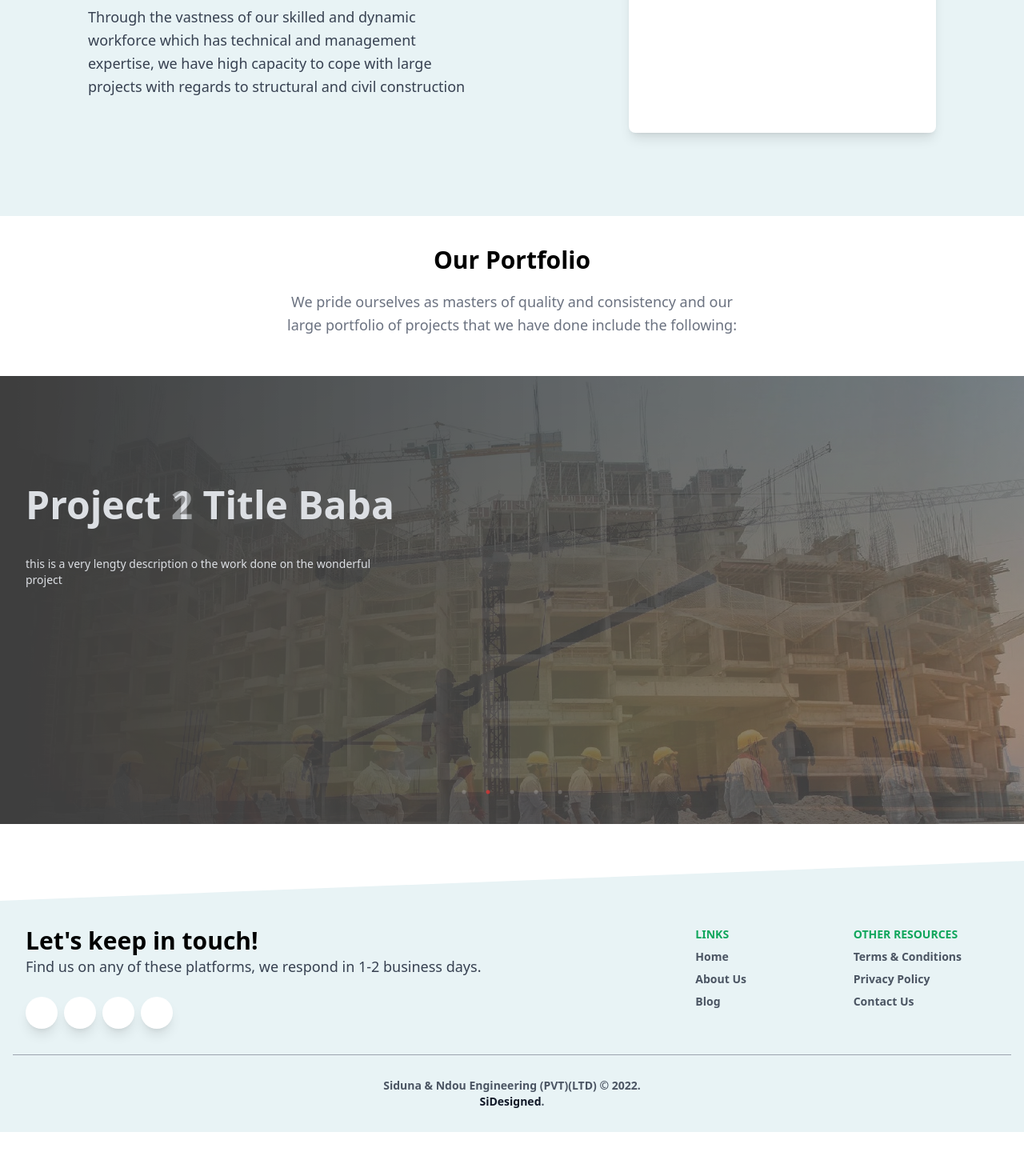
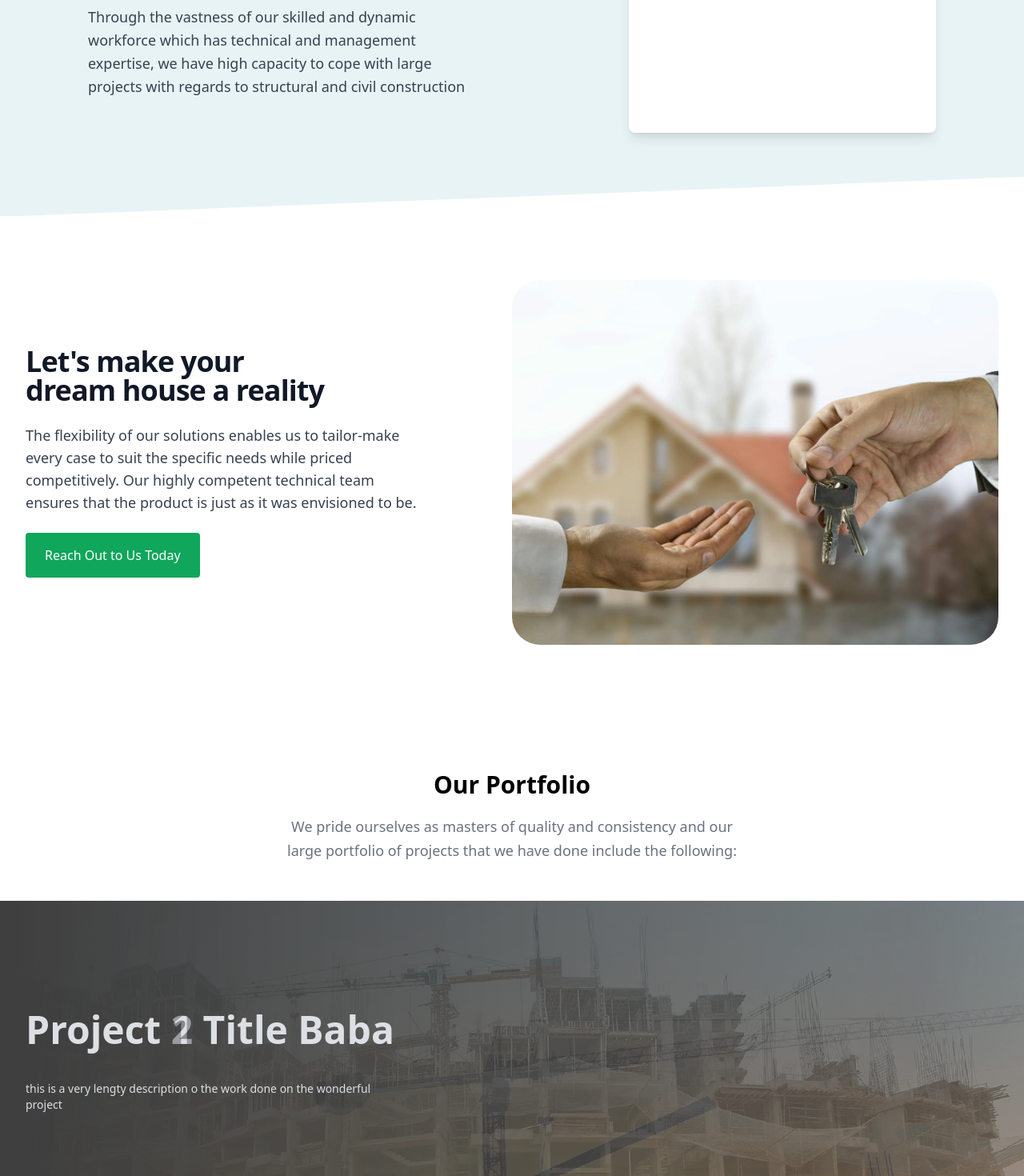
Before and after one commit to sn-eng/website, a React (Create React App) app: page / in a window 1280 px wide. Shown: the part 1330-2800 px from the top of the page at 80% size. Before the commit the page ends 2745 px from the top, so only its background shows below. Built offline with nearby package versions, Linux system fonts and the light colour scheme.

Commit message:
home page finalised

```diff
--- a/src/components/footer/index.tsx
+++ b/src/components/footer/index.tsx
@@ -5,8 +5,8 @@ function Footer() {
     return (
         <footer className='relative bg-[#e8f3f5] pt-8 pb-6'>
             <div
-                className='bottom-auto top-0 left-0 right-0 w-full absolute pointer-events-none overflow-hidden -mt-20'
-                style={{ height: '80px' }}
+                className='bottom-auto top-0 left-0 right-0 w-full absolute pointer-events-none overflow-hidden -mt-[60px]'
+                style={{ height: '60px' }}
             >
                 <svg
                     className='absolute bottom-0 overflow-hidden'
@@ -68,7 +68,6 @@ function Footer() {
                                 </span>
                                 <ul className='list-unstyled'>
                                     <li>
-                                        <li>
                                         <Link
                                             className='text-gray-600 hover:text-[#10a65c] font-semibold block pb-2 text-sm'
                                             to=''
@@ -76,6 +75,7 @@ function Footer() {
                                             Home
                                         </Link>
                                     </li>
+                                    <li>
                                         <Link
                                             className='text-gray-600 hover:text-[#10a65c] font-semibold block pb-2 text-sm'
                                             to='about'
--- a/src/content/about/Management.tsx
+++ b/src/content/about/Management.tsx
@@ -47,6 +47,11 @@ const Management = () => {
                                             Financials
                                         </div>
                                         <div className='mt-6 flex justify-evenly h-10 mb-4'>
+                                            <a
+                                                href='https://www.linkedin.com/in/thabo-ndou-9284a012b/'
+                                                target='_blank'
+                                                rel='noreferrer'
+                                            >
                                                 <button
                                                     className='text-[#0077b5] w-8 hover:opacity-[80%] h-8'
                                                     type='button'
@@ -61,6 +66,12 @@ const Management = () => {
                                                         />
                                                     </svg>
                                                 </button>
+                                            </a>
+                                            <a
+                                                href='https://wa.me/263779545726'
+                                                target='_blank'
+                                                rel='noreferrer'
+                                            >
                                                 <button
                                                     className='text-[#128c7e] w-8 hover:opacity-[80%] h-8 rounded-full outline-none focus:outline-none mr-1 mb-1'
                                                     type='button'
@@ -75,6 +86,7 @@ const Management = () => {
                                                         />
                                                     </svg>
                                                 </button>
+                                            </a>
                                         </div>
                                     </div>
                                 </div>
@@ -108,6 +120,11 @@ const Management = () => {
                                             CEO
                                         </div>
                                         <div className='mt-6 flex justify-evenly h-10 mb-4'>
+                                            <a
+                                                href='https://www.linkedin.com/in/melissa-yevai-sidindi/'
+                                                target='_blank'
+                                                rel='noreferrer'
+                                            >
                                                 <button
                                                     className='text-[#0077b5] w-8 hover:opacity-[80%] h-8'
                                                     type='button'
@@ -122,6 +139,12 @@ const Management = () => {
                                                         />
                                                     </svg>
                                                 </button>
+                                            </a>
+                                            <a
+                                                href='https://wa.me/263778836553'
+                                                target='_blank'
+                                                rel='noreferrer'
+                                            >
                                                 <button
                                                     className='text-[#128c7e] w-8 hover:opacity-[80%] h-8 rounded-full outline-none focus:outline-none mr-1 mb-1'
                                                     type='button'
@@ -136,6 +159,7 @@ const Management = () => {
                                                         />
                                                     </svg>
                                                 </button>
+                                            </a>
                                         </div>
                                     </div>
                                 </div>
@@ -169,6 +193,11 @@ const Management = () => {
                                             Operations
                                         </div>
                                         <div className='mt-6 flex justify-evenly h-10 mb-4'>
+                                            <a
+                                                href='https://www.linkedin.com/in/munaashe/'
+                                                target='_blank'
+                                                rel='noreferrer'
+                                            >
                                                 <button
                                                     className='text-[#0077b5] w-8 hover:opacity-[80%] h-8'
                                                     type='button'
@@ -183,6 +212,12 @@ const Management = () => {
                                                         />
                                                     </svg>
                                                 </button>
+                                            </a>
+                                            <a
+                                                href='https://wa.me/27685229708'
+                                                target='_blank'
+                                                rel='noreferrer'
+                                            >
                                                 <button
                                                     className='text-[#128c7e] w-8 hover:opacity-[80%] h-8 rounded-full outline-none focus:outline-none mr-1 mb-1'
                                                     type='button'
@@ -197,6 +232,7 @@ const Management = () => {
                                                         />
                                                     </svg>
                                                 </button>
+                                            </a>
                                         </div>
                                     </div>
                                 </div>
--- a/src/content/about/Services.tsx
+++ b/src/content/about/Services.tsx
@@ -218,16 +218,16 @@ const Services = () => {
                             y2='-418.681'
                             gradientUnits='userSpaceOnUse'
                         >
-                            <stop stop-color='#e8f3f5' stop-opacity='1' />
+                            <stop stopColor='#e8f3f5' stopOpacity='1' />
                             <stop
                                 offset='1'
-                                stop-color='#e8f3f5'
-                                stop-opacity='0'
+                                stopColor='#e8f3f5'
+                                stopOpacity='0'
                             />
                             <stop
                                 offset='1'
-                                stop-color='#F5F2FD'
-                                stop-opacity='0.096144'
+                                stopColor='#F5F2FD'
+                                stopOpacity='0.096144'
                             />
                         </linearGradient>
                     </defs>
--- a/src/content/landing/Banner.tsx
+++ b/src/content/landing/Banner.tsx
@@ -29,10 +29,10 @@ const Banner = () => {
                                     Your story begins with us.
                                 </h1>
                                 <p className='mt-4 text-[20px] text-white'>
-                                    Ours is a lifelong pledge to
-                                    perfection-guaranteed quality construction
-                                    service that is delivered on our bedrock of
-                                    professionalism, innovation and integrity.
+                                    Ours is a lifelong pledge of consistent
+                                    quality construction services, delivered
+                                    through professionalism, innovation and
+                                    integrity.
                                 </p>
                             </div>
                         </div>
--- /dev/null
+++ b/src/content/landing/Contact.tsx
@@ -0,0 +1,51 @@
+import React from 'react'
+import handover from '../../assets/handover.jpg'
+
+const Contact = () => {
+    return (
+        <div className='lg:px-24 px-4 py-16 mx-auto sm:max-w-xl md:max-w-full lg:max-w-screen-xl md:px-24 lg:px-8 lg:py-20'>
+            <div className='flex flex-col items-center justify-between w-full mb-10 lg:flex-row'>
+                <div className='mb-16 lg:mb-0 lg:max-w-lg lg:pr-5'>
+                    <div className='max-w-xl mb-6'>
+                        <h2 className='font-sans text-3xl font-bold tracking-tight text-gray-900 sm:text-4xl sm:leading-none max-w-lg mb-6'>
+                            Let's make your
+                            <br className='hidden md:block' />
+                            dream house a reality
+                        </h2>
+                        <p className='text-gray-700 text-base md:text-lg'>
+                            The flexibility of our solutions enables us to
+                            tailor-make every case to suit the specific needs
+                            while priced competitively. Our highly competent
+                            technical team ensures that the product is just as
+                            it was envisioned to be.
+                        </p>
+                    </div>
+                    <div className='flex items-center space-x-3'>
+                        <a
+                            href='/contact'
+                            className=' transition duration-300 hover:shadow-lg'
+                        >
+                            <button
+                                type='submit'
+                                className='inline-flex items-center justify-center rounded bg-[#10a65c] hover:bg-[#0b341c] active:bg-[#f2fcf4] py-4 px-6 text-base font-medium text-white transition duration-300 ease-in-out hover:bg-dark'
+                            >
+                                Reach Out to Us Today
+                            </button>
+                        </a>
+                    </div>
+                </div>
+                <div className='flex items-center justify-center lg:w-1/2'>
+                    <div className='w-5/5'>
+                        <img
+                            className='object-cover rounded-[35px]'
+                            src={handover}
+                            alt='house handover'
+                        />
+                    </div>
+                </div>
+            </div>
+        </div>
+    )
+}
+
+export default Contact
--- a/src/content/landing/Portfolio.tsx
+++ b/src/content/landing/Portfolio.tsx
@@ -79,7 +79,7 @@ const Portfolio = () => {
                     </div>
                 </div>
             </div>
-            <div className='slider_main z-0 w-full h-[560px] text-white mb-24'>
+            <div className='slider_main z-0 w-full h-[560px] text-white'>
                 <Slider {...settings}>
                     {projects.map(project => (
                         <div
--- a/src/content/landing/Welcome.tsx
+++ b/src/content/landing/Welcome.tsx
@@ -136,6 +136,25 @@ const Welcome = () => {
                             </div>
                         </div>
                     </div>
+                    <div
+                        className='left-0 right-0 w-full mt-[11px] absolute pointer-events-none overflow-hidden'
+                        style={{ height: '70px' }}
+                    >
+                        <svg
+                            className='absolute bottom-0 overflow-hidden'
+                            xmlns='http://www.w3.org/2000/svg'
+                            preserveAspectRatio='none'
+                            version='1.1'
+                            viewBox='0 0 2560 100'
+                            x='0'
+                            y='0'
+                        >
+                            <polygon
+                                className='text-[#fff] fill-current'
+                                points='2560 0 2560 100 0 100'
+                            ></polygon>
+                        </svg>
+                    </div>
                 </div>
             </section>
         </>
--- a/src/content/landing/index.tsx
+++ b/src/content/landing/index.tsx
@@ -1,5 +1,6 @@
 import React from 'react'
 import Banner from './Banner'
+import Contact from './Contact'
 import Portfolio from './Portfolio'
 import Welcome from './Welcome'
 
@@ -8,6 +9,7 @@ const LandingPage = () => {
         <div>
             <Banner />
             <Welcome />
+            <Contact />
             <Portfolio />
         </div>
     )
```
Also changed, not shown: src/assets/handover.jpg (added), src/assets/thabo.jpg. Lines whose indentation alone changed are shown as unchanged.
